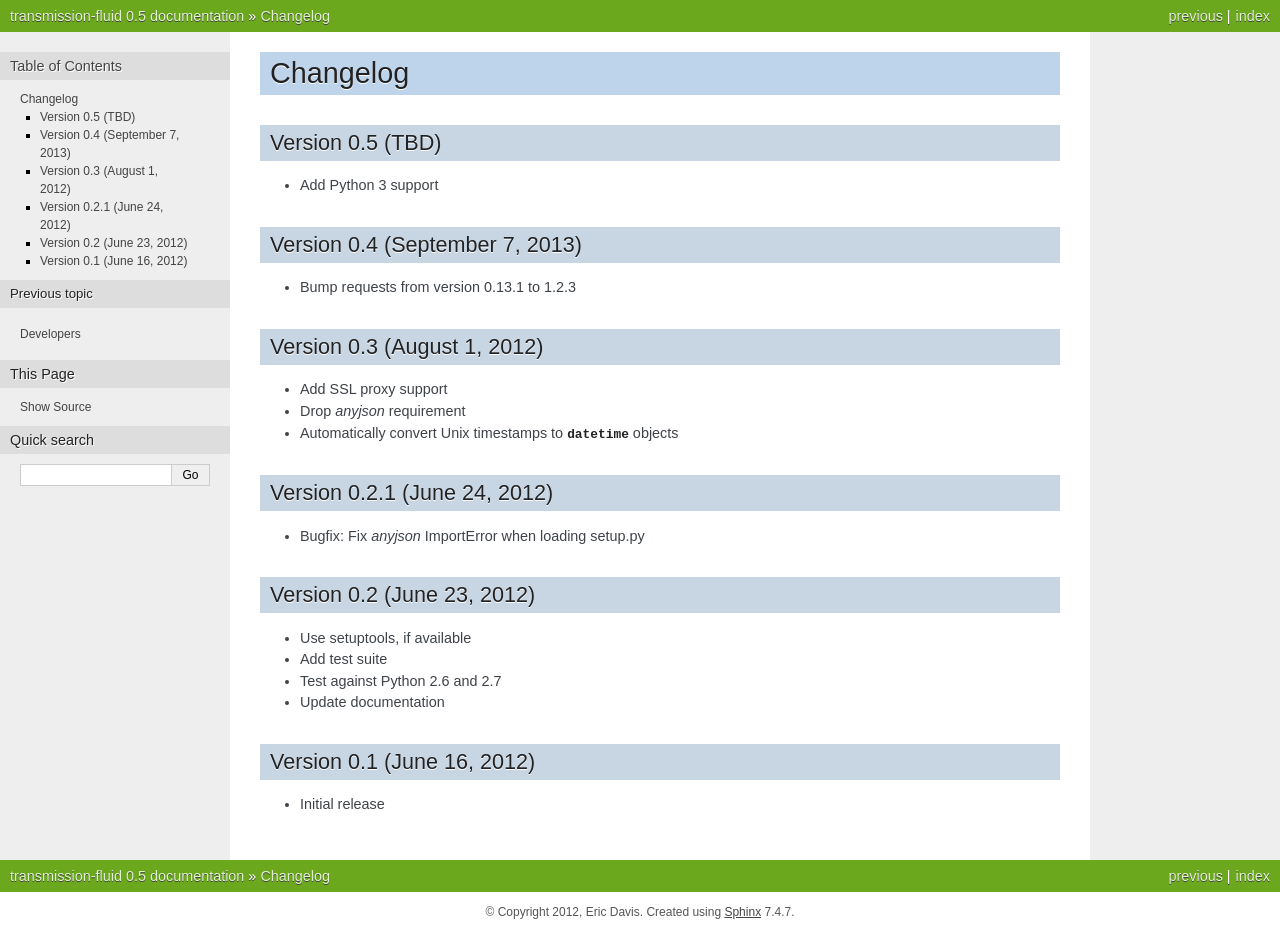
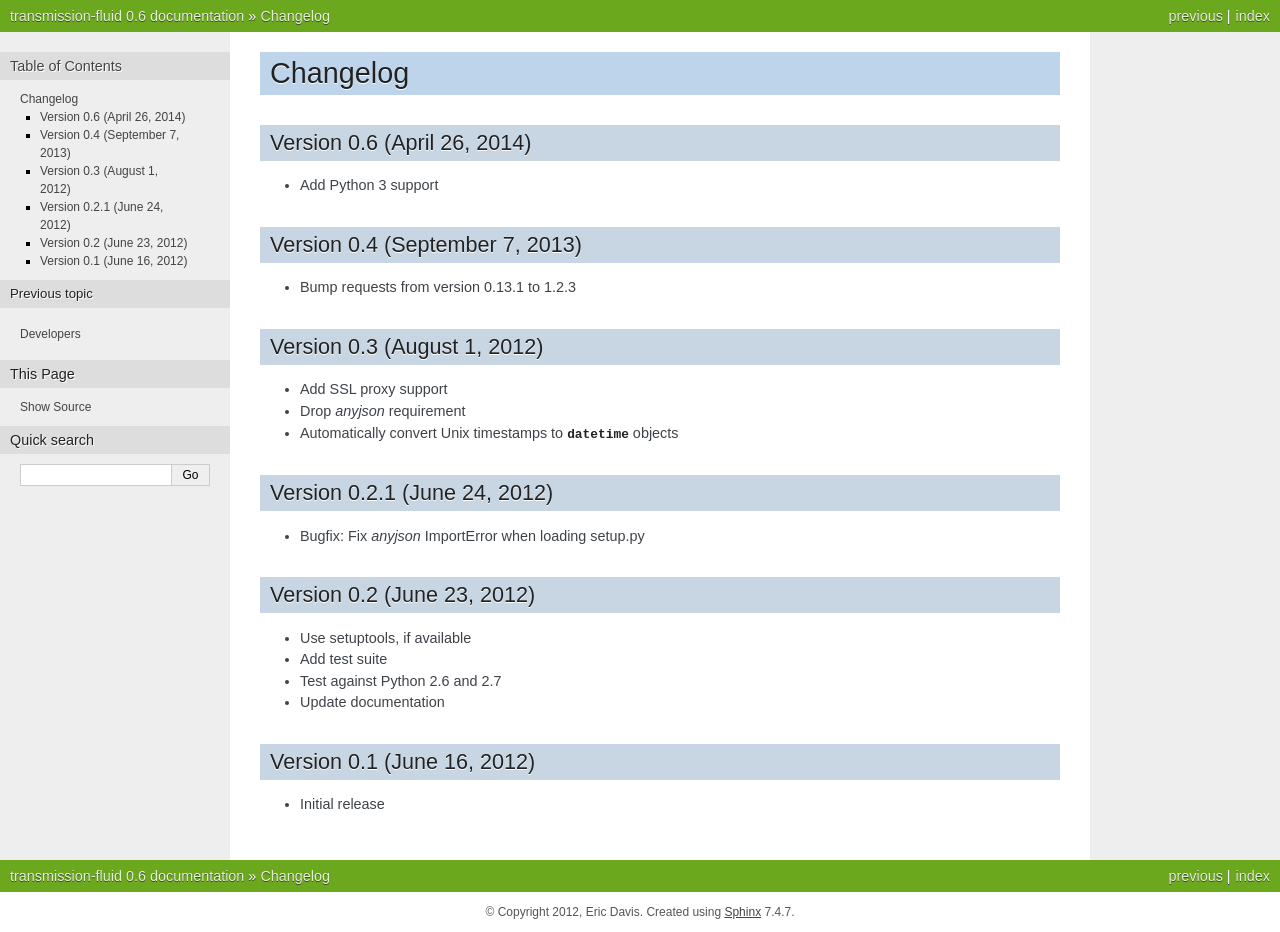
Before and after one commit to edavis/transmission-fluid, a Sphinx documentation site: the page built from docs/changelog.rst, in a window 1280 px wide. Built offline with Sphinx 7.4.7, drawn with Linux system fonts in a browser that asks for light colours.

Commit message:
Bump version to v0.6

```diff
--- a/docs/changelog.rst
+++ b/docs/changelog.rst
@@ -1,7 +1,7 @@
 Changelog
 =========
 
-Version 0.5 (TBD)
+Version 0.6 (April 26, 2014)
 ----------------------------
 
 * Add Python 3 support
--- a/docs/conf.py
+++ b/docs/conf.py
@@ -52,7 +52,7 @@ copyright = u'2012, Eric Davis'
 # built documents.
 #
 # The short X.Y version.
-version = '0.5'
+version = '0.6'
 # The full version, including alpha/beta/rc tags.
 release = version
 
--- a/setup.py
+++ b/setup.py
@@ -26,7 +26,7 @@ See the `README <https://github.com/edavis/transmission-fluid#readme>`_ for more
 
 setup(
     name = "transmission-fluid",
-    version = "0.5",
+    version = "0.6",
     description = "A Python wrapper for Transmission's RPC interface",
     long_description = long_description,
     author = "Eric Davis",
--- a/transmission/__init__.py
+++ b/transmission/__init__.py
@@ -12,7 +12,7 @@ A Python wrapper for Transmission's RPC interface.
 ]}
 """
 
-__version__ = '0.5'
+__version__ = '0.6'
 
 import json
 import requests
```
